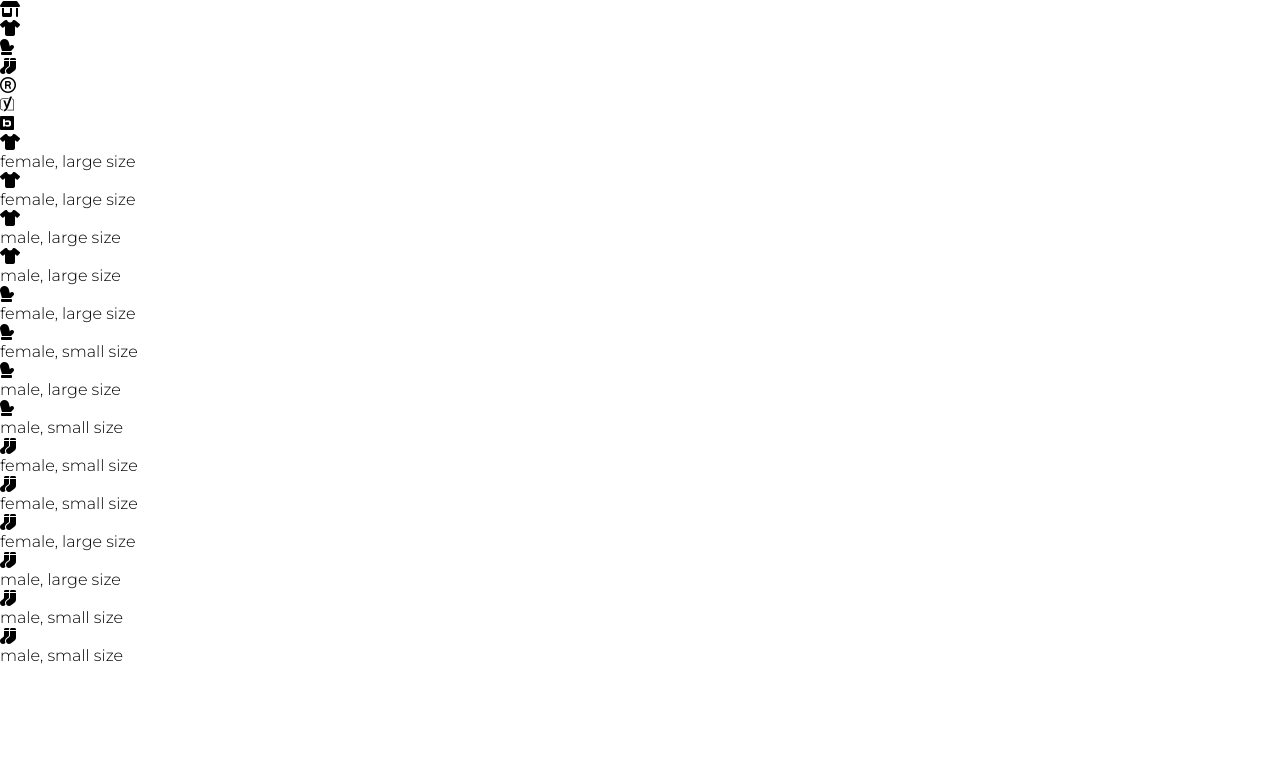
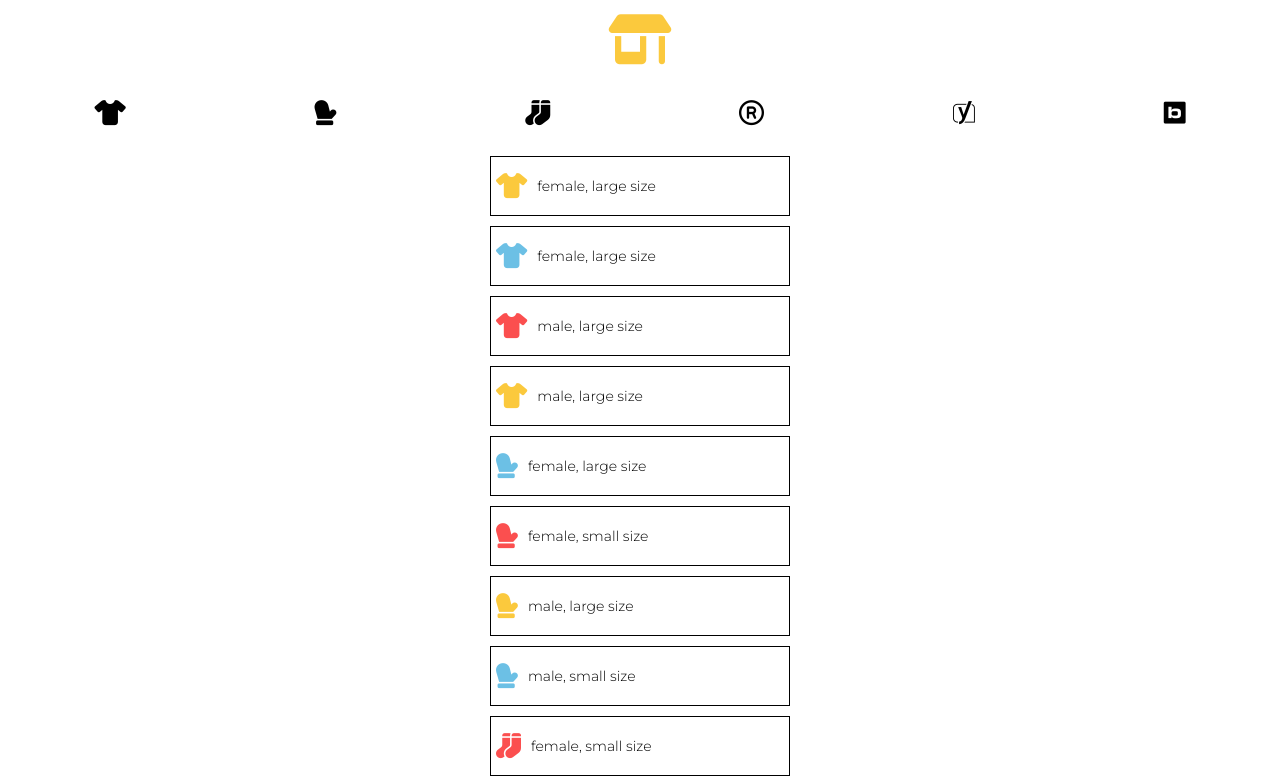
Before and after one commit to doodleryul/FrontEnd, a plain HTML site: page MiniProject/index.html in a window 1280 px wide. Shown: the top 783 px of the page. Drawn offline with Linux system fonts and the light colour scheme; a script that the page names is missing.

Commit message:
Update style.css

```diff
--- a/MiniProject/style.css
+++ b/MiniProject/style.css
@@ -3,12 +3,18 @@
  --red-color: #fb4f4f;
  --yellow-color: #fbc93d;
  --blue-color: #6cc0e5;
+ --black-color: #202020;
+ --white-color: #f8ffff;
 
  /* padding size */
- --padding-size: 12px;
+ --padding-big-size: 15px;
+ --padding-size: 10px;
+ --padding-small-size: 5px;
 
  /* font size */
  --font-size: 14px;
+ --font-big-size: 50px;
+ --font-medium-size: 25px;
 }
 
 /* All */
@@ -17,8 +23,81 @@
   padding: 0;
   font-family: 'Montserrat', sans-serif;
   box-sizing: border-box;
+  /*background: var(--black-color);*/
 }
 
 li {
   list-style: none;
 }
+
+button,
+button:focus {
+  background-color: transparent;
+  outline: none;
+  cursor: pointer;
+  border: none;
+}
+
+/* header */
+.shop {
+  text-align: center;
+  font-size: var(--font-big-size);
+  padding-top: var(--padding-size);
+  color: var(--yellow-color);
+}
+
+/* menu */
+.menu ul {
+  display: flex;
+  justify-content: space-around;
+  margin-top: calc(var(--padding-big-size)*2);
+  margin-bottom: calc(var(--padding-big-size)*2);
+}
+
+.menu li i {
+  font-size: var(--font-medium-size);
+}
+
+.menu li:nth-child(-n+4) button{
+  color: var(--red-color);
+}
+
+.menu li:nth-child(5) button {
+  color: var(--yellow-color);
+}
+
+.menu li:nth-child(6) button {
+  color: var(--blue-color);
+}
+
+/* items */
+.item {
+  border: 1px solid;
+  display: flex;
+  align-items: center;
+  padding: var(--padding-size) var(--padding-small-size);
+  font-size: var(--font-size);
+  margin: var(--padding-size) var(--padding-small-size);
+  /*background-color: var(--white-color*/
+  height: 60px;
+  width: 300px;
+  margin-left: auto;
+  margin-right: auto;
+}
+
+.items .icon {
+  padding-right: var(--padding-size);
+  font-size: var(--font-medium-size);
+  /*background-color: var(--white-color);*/
+}
+
+.items li:nth-child(3n) .icon {
+  color: var(--red-color);
+}
+
+.items li:nth-child(3n+1) .icon {
+  color: var(--yellow-color);
+}
+
+.items li:nth-child(3n+2) .icon {
+  color: var(--blue-color);
```
